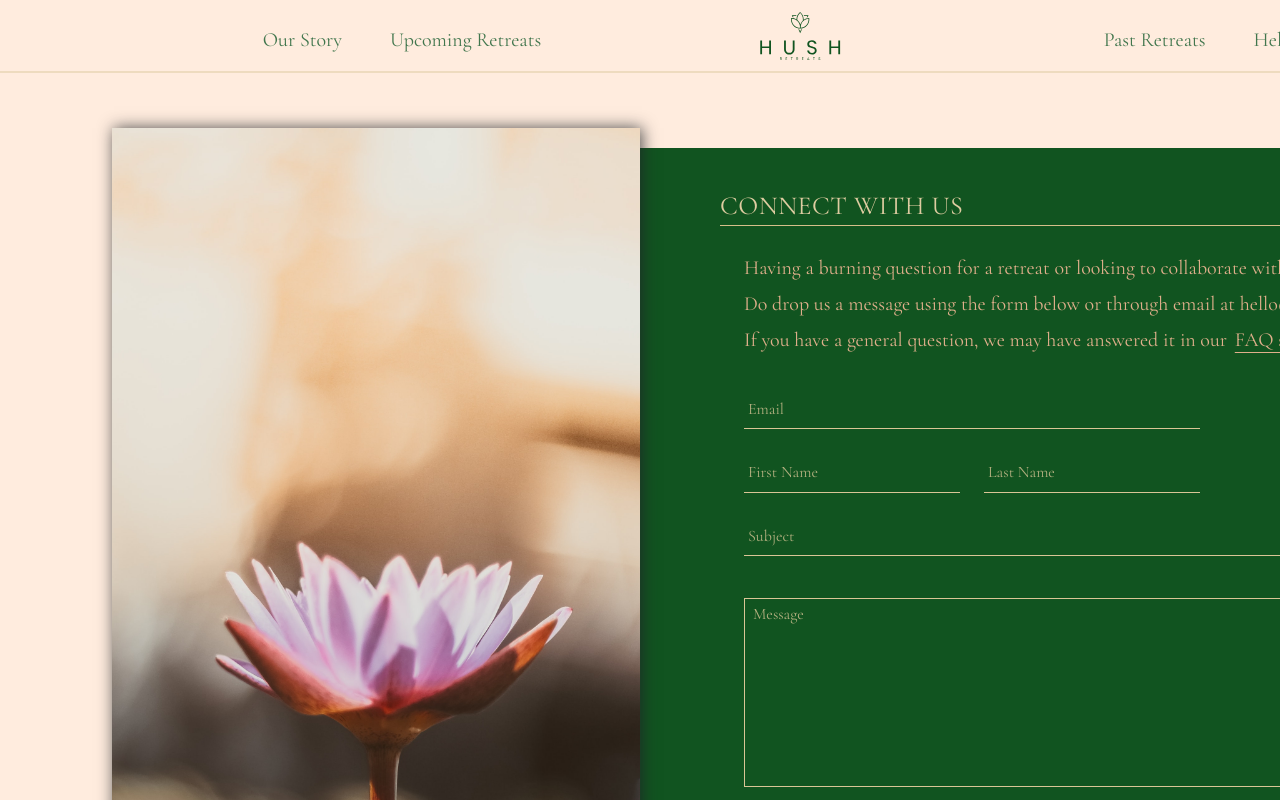
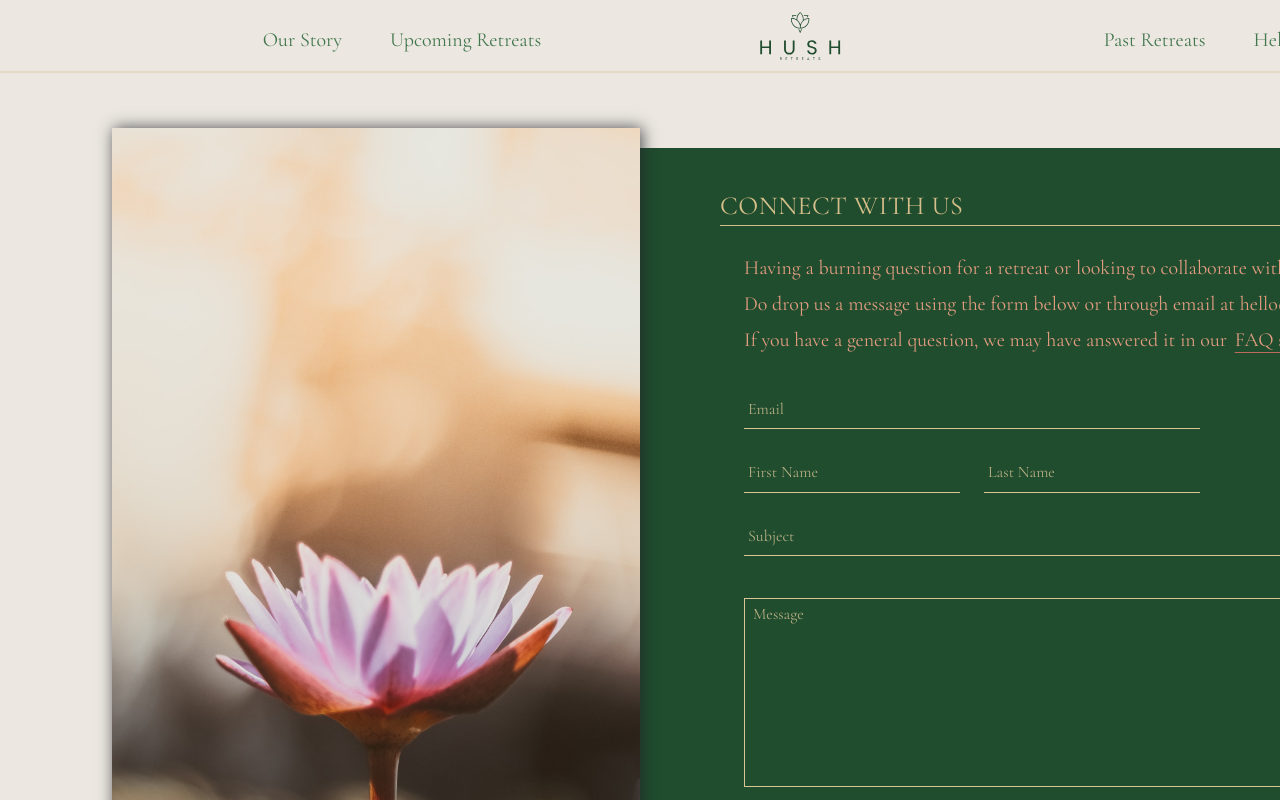
Before and after one commit to jieqiangt/the-hush-retreat, a Next.js app: page /help in a window 1280 px wide. Shown: the top 800 px of the page. Built offline with nearby package versions, Linux system fonts and the light colour scheme.

Commit message:
- corrected to brand colors

```diff
--- a/sass/abstracts/_variables.scss
+++ b/sass/abstracts/_variables.scss
@@ -1,23 +1,28 @@
 // Colors
+$col-main-tint-3: #D8E3D3;
+$col-main-tint-2: #A4B79D;
 $col-main-tint-1: #41764d;
-$col-main-primary: #115420;
+$col-main-primary: #204d2e;
 
 $col-accent-tint-2: #decca1;
 $col-accent-tint-1: #dac596;
 $col-accent-primary: #d6bf8a;
 $col-accent-shade-1: #c1ac7c;
 
-$col-gray-tint-2: #dfaf8b;
+$col-gray-tint-3: #e29c80;
+$col-gray-tint-2: #C0695D;
 $col-gray-tint-1: #8d2517;
-$col-gray-primary: #4F2507;
+$col-gray-primary: #632C38;
+$col-gray-shade-1: #483341;
 
-$col-white-primary: #ffecde;
+$col-white-primary: #ECE8E1;
+$col-white-shade-1: #F2D4BA;
 $col-black-primary: #212529;
 
 // Letter Spacing
 $letter-spacing-default: 0rem;
 $letter-spacing-xs: 0.05rem;
-$letter-spacing-s: 0.10rem;
+$letter-spacing-s: 0.1rem;
 
 //Font Sizes
 $font-size-header-lg: 4.8rem;
@@ -25,7 +30,7 @@ $font-size-header-md: 3.4rem;
 $font-size-header-sm: 2.8rem;
 
 $font-size-text-lg: 2.6rem;
-$font-size-text-md: 2.0rem;
+$font-size-text-md: 2rem;
 $font-size-text-s: 1.6rem;
 $font-size-text-xs: 1rem;
 
@@ -84,7 +89,6 @@ $z-index-top: 100;
 $z-index-btm: -100;
 $z-index-modal: 200;
 
-
 //Borders
 $border-accent-sm: solid $size-underline-link $col-accent-primary;
 $border-accent-md: solid 0.2rem $col-accent-primary;
--- a/sass/base/_utilities.scss
+++ b/sass/base/_utilities.scss
@@ -275,7 +275,7 @@
     }
 
     &--title {
-      @include section--title($col-main-tint-1, $letter-spacing-xs);
+      @include section--title($col-main-primary, $letter-spacing-xs);
       font-size: $font-size-text-md;
       margin-bottom: $margin-flex-lg * 1.5;
     }
@@ -450,7 +450,7 @@
   animation-fill-mode: backwards;
 
   &--box {
-    background-color: rgba($col-accent-primary, 0.75);
+    background-color: rgba($col-accent-primary, 0.85);
     display: flex;
     flex-direction: column;
     gap: 1.2rem;
--- a/sass/pages/explore.module.scss
+++ b/sass/pages/explore.module.scss
@@ -47,7 +47,7 @@
   }
 
   &--title {
-    @include section--title($col-main-tint-1, $letter-spacing-xs);
+    @include section--title($col-main-primary, $letter-spacing-xs);
     margin-bottom: 3.6rem;
   }
 
--- a/sass/pages/help.module.scss
+++ b/sass/pages/help.module.scss
@@ -70,7 +70,7 @@
     }
 
     &--title {
-      @include section--title($col-accent-tint-2, $letter-spacing-xs);
+      @include section--title($col-accent-primary, $letter-spacing-xs);
       border-bottom: $border-accent-sm;
     }
   }
@@ -90,7 +90,7 @@
       font-size: $font-size-text-md;
       grid-column: 1 / -1;
       grid-row: 1;
-      color: $col-gray-tint-2;
+      color: $col-gray-tint-3;
       line-height: $font-line-height-lg;
       margin-bottom: 0.8rem;
       hyphens: auto;
@@ -203,7 +203,7 @@
   }
 
   &--title {
-    @include section--title($col-main-tint-1, $letter-spacing-xs);
+    @include section--title($col-main-primary, $letter-spacing-xs);
     margin-bottom: 4.8rem;
   }
 
@@ -266,7 +266,7 @@
       grid-column: 2;
       grid-row: 2;
       font-weight: $font-weight-md;
-      color: $col-gray-tint-1;
+      color: $col-gray-primary;
       line-height: $font-line-height-default;
       @include make-invisible;
       height: 0rem;
--- a/sass/pages/home.module.scss
+++ b/sass/pages/home.module.scss
@@ -119,14 +119,14 @@
   position: relative;
 
   &--icon {
-    @include icon-square($size-icon-square-md, $col-accent-tint-2);
+    @include icon-square($size-icon-square-md, $col-accent-primary);
     position: absolute;
     top: $pos-testimonials-top-offset;
     z-index: $z-index-top;
   }
 
   &--title {
-    @include section--title($col-accent-tint-2, $letter-spacing-xs);
+    @include section--title($col-accent-primary, $letter-spacing-xs);
     font-size: $font-size-text-md;
     position: absolute;
     top: $pos-testimonials-top-offset + $pos-testimonials-title-add-offset;
@@ -136,11 +136,11 @@
   &--carousel {
     @include carousel(
       (5rem 20rem),
-      rgba($col-main-primary, 0.65),
-      $col-accent-tint-1,
+      rgba($col-main-primary, 0.80),
+      $col-accent-primary,
       $col-main-primary,
-      $col-accent-tint-1,
-      $col-accent-tint-1,
+      $col-accent-primary,
+      $col-accent-primary,
       $col-accent-shade-1
     );
   }
@@ -166,7 +166,7 @@
 
     &--quote {
       margin-bottom: $margin-flex-lg;
-      color: $col-gray-tint-2;
+      color: $col-gray-tint-3;
       font-size: $font-size-text-lg;
     }
 
```
Also changed, not shown: sass/pages/discover.module.scss (+8 -8 lines), sass/pages/upcoming.module.scss (+12 -10 lines).
